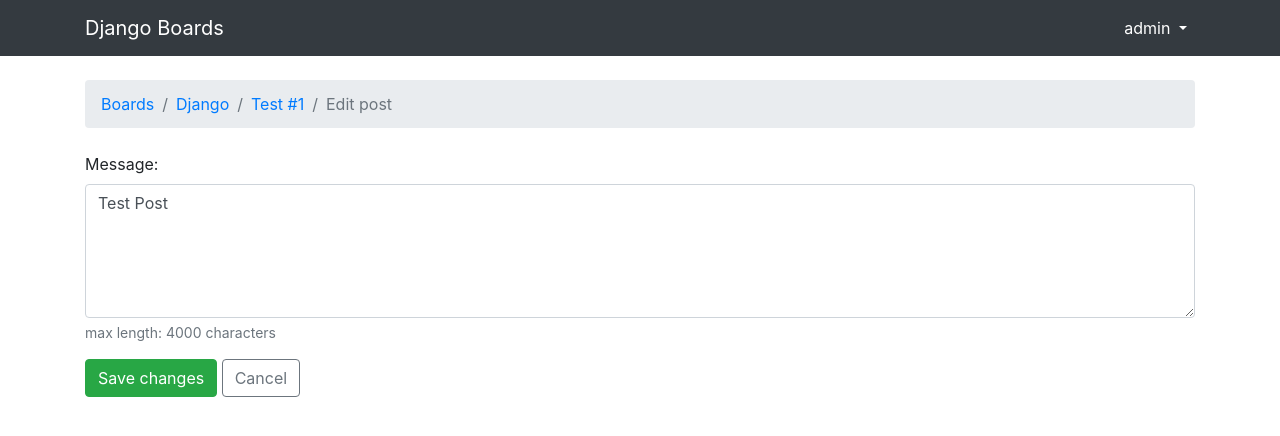
After one commit to Abepena/django-boards, a Django app: page /boards/1/topics/1/posts/1/edit/ in a window 1280 px wide. The commit adds this page. Shown: the top 436 px of the page. Run offline with Django 3.2, Linux system fonts and the light colour scheme; a user stored in the database is signed in; data comes from the database, SQL or seed files in the repository; both versions use the stored data as it was after the commit; some libraries are stand-ins or nearby versions.

Commit message:
functioning homepage table, edit button working on topic_posts

```diff
--- a/boards/forms.py
+++ b/boards/forms.py
@@ -1,9 +1,24 @@
 from django import forms
-from .models import Topic, Post
+from .models import Board, Topic, Post
+
+class BoardForm(forms.ModelForm):
+    name = forms.CharField(
+        widget=forms.TextInput(attrs={"placeholder": "Enter the name of your new board"}),
+        max_length=50,
+        help_text="Max length: 50"
+    )
+    description = forms.CharField(
+        widget=forms.TextInput(attrs={"placholder": "Brief description of your board"}),
+        max_length=80,
+    )
+
+    class Meta:
+        model = Board
+        fields = ["name", "description"]
 
 class NewTopicForm(forms.ModelForm):
     """
-    This will eventually replace the naive implementation of the
+    This will replaces the naive implementation of the
     new_topic form using the Django Forms API
     """
     # message to be cleaned and later passed into a Post object
--- a/boards/models.py
+++ b/boards/models.py
@@ -1,5 +1,6 @@
 from django.db import models
 from django.contrib.auth.models import User
+from django.utils.text import Truncator
 # Create your models here.
 
 
@@ -10,6 +11,15 @@ class Board(models.Model):
 
     def __str__(self):
         return self.name
+
+    def get_posts_count(self):
+        return Post.objects.filter(topic__board=self).count()
+
+    def get_last_post(self):
+        return Post.objects.filter(topic__board=self).order_by("-created_at").first()
+
+    def get_topics_count(self):
+        return Topic.objects.filter(board=self).count()
 
 
 class Topic(models.Model):
@@ -28,10 +38,14 @@ class Topic(models.Model):
     subject = models.CharField(max_length=255)
 
     last_updated = models.DateTimeField(auto_now_add=True)
-    board = models.ForeignKey(
-        Board, on_delete=models.CASCADE, related_name="topics")
-    starter = models.ForeignKey(
-        User, on_delete=models.CASCADE, related_name="topics")
+    board = models.ForeignKey(Board, on_delete=models.CASCADE, related_name="topics")
+    starter = models.ForeignKey(User, on_delete=models.CASCADE,related_name="topics")
+    views = models.PositiveIntegerField(default=0)
+
+    def __str__(self):
+        return self.subject
+
+
 
 
 class Post(models.Model):
@@ -59,3 +73,10 @@ class Post(models.Model):
         User, on_delete=models.CASCADE, related_name="posts")
     updated_by = models.ForeignKey(
         User, null=True, on_delete=models.CASCADE, related_name="+")
+
+    def __str__(self):
+        truncated_message = Truncator(self.message)
+        return truncated_message.chars(30)
+
+    def created_at_pretty(self):
+        return self.created_at.strftime("%D, %r")
--- a/boards/views.py
+++ b/boards/views.py
@@ -2,8 +2,12 @@ from django.shortcuts import render, get_object_or_404, redirect
 from django.contrib.auth.models import User
 from django.http import HttpResponse
 from .models import Board, Topic, Post
-from .forms import NewTopicForm, PostForm
+from .forms import BoardForm, NewTopicForm, PostForm
 from django.contrib.auth.decorators import login_required
+from django.db.models import Count
+from django.views.generic import View, UpdateView
+from django.utils import timezone
+from django.utils.decorators import method_decorator
 # Create your views here.
 
 
@@ -11,10 +15,24 @@ def home(request):
     boards = Board.objects.all()
     return render(request, "home.html", {"boards": boards})
 
+@login_required
+def create_board(request):
+    if request.method == "POST":
+        form = BoardForm(request.POST)
+        if form.is_valid():
+            board = form.save(commit=False)
+            board.save()
+            return redirect("board_topics", pk=board.pk)
+    else:
+        form = BoardForm()
+    return render(request, "create_board.html", {"form": form})
+
+
 
 def board_topics(request, pk):
     board = get_object_or_404(Board, pk=pk)
-    return render(request, "topics.html", {"board": board})
+    topics = board.topics.order_by('-last_updated').annotate(replies=Count('posts') - 1)
+    return render(request, "topics.html", {"board": board, "topics": topics})
 
 @login_required
 def new_topic(request, pk):
@@ -41,6 +59,8 @@ def new_topic(request, pk):
 def topic_posts(request, board_pk, topic_pk):
     #Note the double underscore for foreignkey pk's
     topic = get_object_or_404(Topic, board__pk=board_pk, pk=topic_pk)
+    topic.views += 1
+    topic.save()
     return render(request, 'topic_posts.html', {"topic":topic})
 
 @login_required
@@ -57,3 +77,26 @@ def reply_topic(request, board_pk, topic_pk):
     else:
         form = PostForm()
     return render(request, "reply_topic.html", {"topic": topic, "form": form})
+
+@method_decorator(login_required, name='dispatch')
+class PostUpdateView(UpdateView):
+    model = Post
+    form_class = PostForm
+    pk_url_kwarg = "post_pk"
+    context_object_name = "post"
+    template_name  = 'edit_post.html'
+
+    """
+    Override UpdateView's get_queryset method with filter applied
+    of the current user. If the current user logged in is not the one who
+    originally created the post, the Post queryset will come up empty
+    """
+    def get_queryset(self):
+        queryset= super().get_queryset()
+        return queryset.filter(created_by=self.request.user)
+
+    def form_valid(self, form):
+        post = form.save(commit=False)
+        post.updated_by = self.request.user
+        post.updates_at = timezone.now()
+        return redirect('topic_posts', board_pk=post.topic.board.pk, topic_pk=post.topic.pk)
--- a/mysite/urls.py
+++ b/mysite/urls.py
@@ -55,8 +55,10 @@ urlpatterns = [
         name='password_change_done',
     ),
     path('admin/', admin.site.urls),
+    path('boards/new/', views.create_board, name="create_board"),
     path('boards/<int:pk>/', views.board_topics, name="board_topics"),
     path('boards/<int:pk>/new/', views.new_topic, name="new_topic"),
     path('boards/<int:board_pk>/topics/<int:topic_pk>/',views.topic_posts,name="topic_posts"),
     path('boards/<int:board_pk>/topics/<int:topic_pk>/reply/',views.reply_topic,name="reply_topic"),
+    path('boards/<int:board_pk>/topics/<int:topic_pk>/posts/<int:post_pk>/edit/',views.PostUpdateView.as_view(),name="edit_post"),
 ]
--- /dev/null
+++ b/templates/edit_post.html
@@ -0,0 +1,19 @@
+{% extends 'base.html' %}
+
+{% block title %}Edit post{% endblock %}
+
+{% block breadcrumbs %}
+  <li class="breadcrumb-item"><a href="{% url 'home' %}">Boards</a></li>
+  <li class="breadcrumb-item"><a href="{% url 'board_topics' post.topic.board.pk %}">{{ post.topic.board.name }}</a></li>
+  <li class="breadcrumb-item"><a href="{% url 'topic_posts' post.topic.board.pk post.topic.pk %}">{{ post.topic.subject }}</a></li>
+  <li class="breadcrumb-item active">Edit post</li>
+{% endblock %}
+
+{% block content %}
+  <form method="post" class="mb-4" novalidate>
+    {% csrf_token %}
+    {% include 'includes/form.html' %}
+    <button type="submit" class="btn btn-success">Save changes</button>
+    <a href="{% url 'topic_posts' post.topic.board.pk post.topic.pk %}" class="btn btn-outline-secondary" role="button">Cancel</a>
+  </form>
+{% endblock %}
--- a/templates/topic_posts.html
+++ b/templates/topic_posts.html
@@ -29,8 +29,8 @@
         </div>
         <div class="col-10">
           <div class="row">
-            <div class="col-6">
-              <strong class="text-muted">{{ post.created_by.username }}</p>
+            <div class="col-6 pl-0">
+              <strong class="text-muted">{{ post.created_by.username }}</strong>
             </div>
             <div class="col-6 text-right">
               <small class="text-muted">{{ post.created_at }}</small>
@@ -42,7 +42,7 @@
           <div class="row">
             {% if post.created_by == user %}
             <div class="mt-2">
-              <a href="#" class="btn btn-primary btn-sm">Edit</a>
+              <a href="{% url 'edit_post' post.topic.board.pk post.topic.pk post.pk%}" class="btn btn-primary btn-sm">Edit</a>
             </div>
             {% endif %}
           </div>
--- a/templates/topics.html
+++ b/templates/topics.html
@@ -29,12 +29,12 @@
         <th>Last Update</th>
     </thead>
     <tbody>
-        {% for topic in board.topics.all %}
+        {% for topic in topics %}
         <tr>
             <td><a href="{% url 'topic_posts' board.pk topic.pk %}">{{ topic.subject }}</a></td>
             <td>{{ topic.starter.username }}</td>
-            <td>0</td>
-            <td>0</td>
+            <td>{{ topic.replies }}</td>
+            <td>{{ topic.views }}</td>
             <td>{{ topic.last_updated }}</td>
         </tr>
 
```
Also changed, not shown: boards/tests/test_view_edit_post.py (added, +88 -0 lines), mysite/settings.py (+8 -2 lines), templates/create_board.html (added, +24 -0 lines), templates/home.html (+20 -5 lines), boards/migrations/0004_topic_views.py (added), db.sqlite3.
